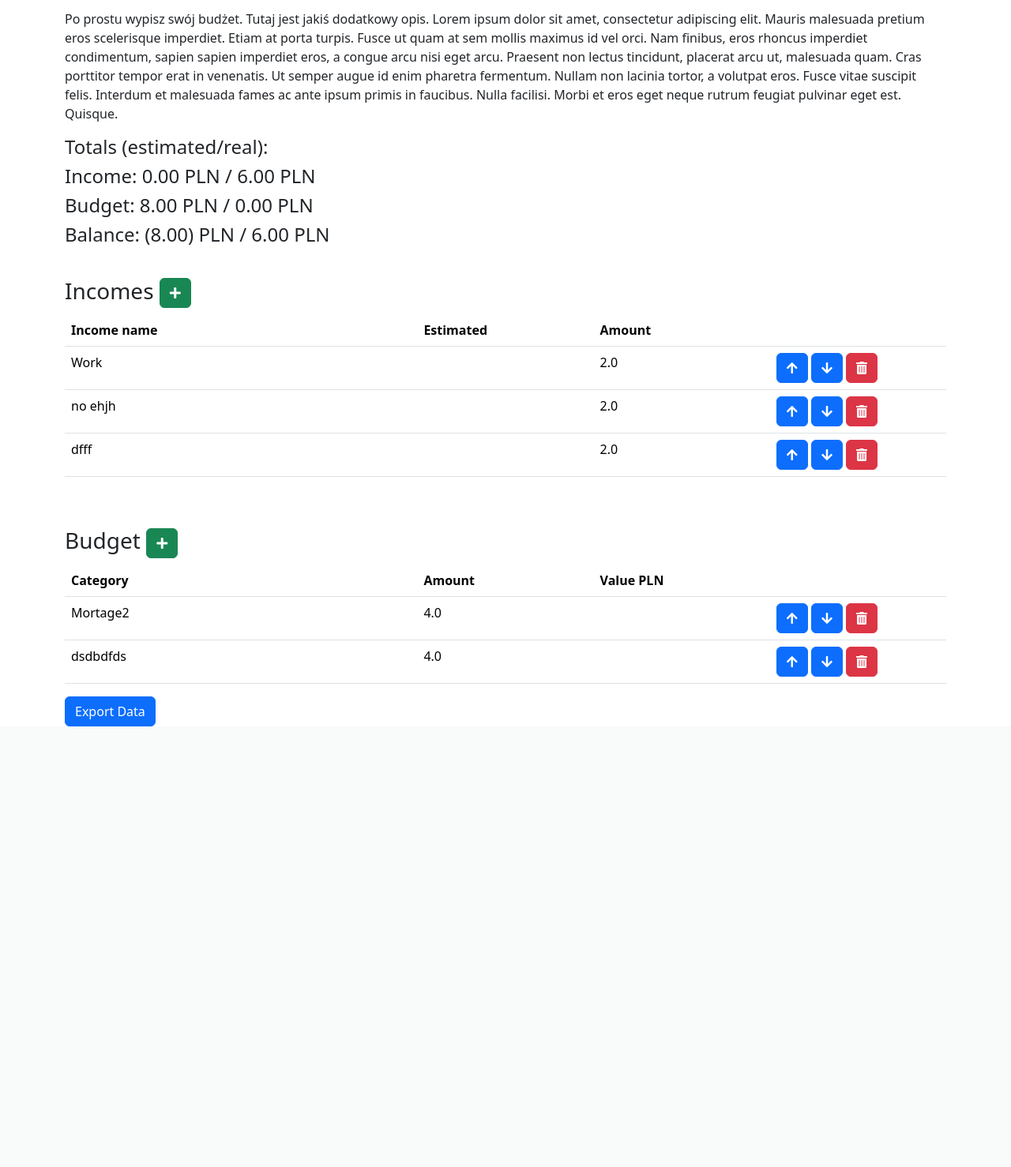
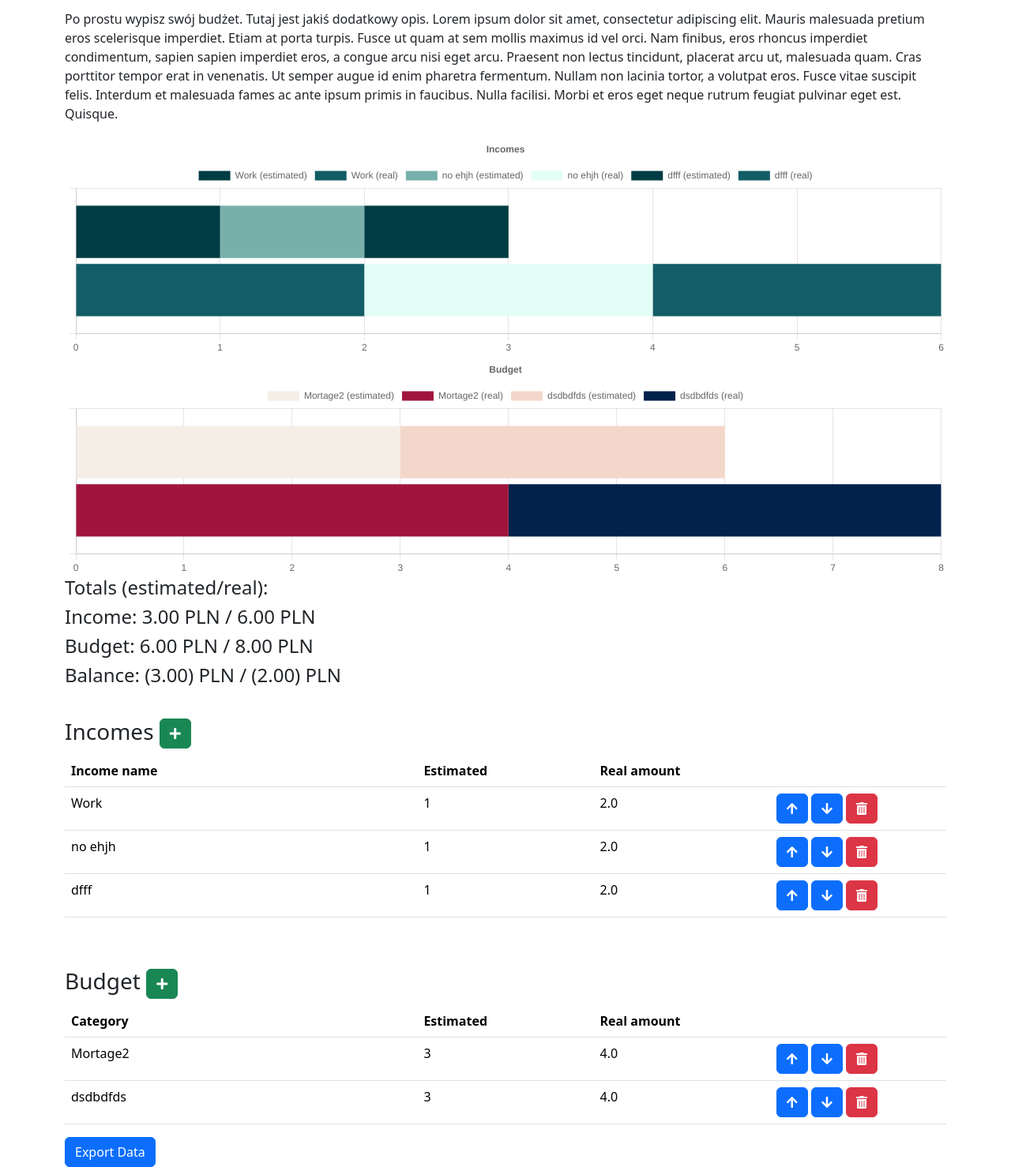
Before and after one commit to Reggy530/Bachelor, a Flask app: page /budget in a window 1280 px wide. Shown: the part 183-1661 px from the top of the page at 79% size. Before the commit the page ends 1103 px from the top, so only its background shows below. Run offline with Flask 3, Linux system fonts and the light colour scheme; a user stored in the database is signed in; some libraries are stand-ins or nearby versions.

Commit message:
add chart into budget

```diff
--- a/main.py
+++ b/main.py
@@ -72,6 +72,20 @@ class Budget(db.Model):
 with app.app_context():
     db.create_all()
 
+# Przykładowe dane - kategorie budżetu i zarobków
+budget_data = {
+    'dom': 1500,
+    'samochód': 500,
+    'jedzenie': 800,
+    # Dodaj więcej kategorii budżetu
+}
+
+earnings_data = {
+    'pensja': 3000,
+    'inwestycje': 1000,
+    # Dodaj więcej kategorii zarobków
+}
+
 @app.route('/', methods=["GET", "POST"])
 def main():
 
@@ -103,7 +117,6 @@ def cashflow():
             db.session.add(asset)
         db.session.commit()
 
-
     result = db.session.execute(
         db.select(Assets).where(and_(Assets.user_id == current_user.id, Assets.period == current_user.current_period)))
 
@@ -127,24 +140,26 @@ def update_month():
     db.session.commit()
     return 'OK'
 
-@app.route('/budget')
+@app.route('/budget', methods=['GET', 'POST'])
 def budget():
     if request.method == "POST":
         data = request.get_json()
+        print(data)
         db.session.query(Budget).filter_by(user_id=current_user.id, period=current_user.current_period).delete()
         for dd in data:
             budgett = Budget(
                 user_id=current_user.id,
                 period=current_user.current_period,
                 name=dd['name'],
-                value_pcs=float(dd['value_pcs']) if dd['value_pcs'] else 1,
-                amount=float(dd['amount']) if dd['amount'] else None,
-                value_pln=float(dd['value_pln']) if dd['value_pln'] else None
+                is_income=dd['is_income'],
+                estimated=float(dd['estimated']) if dd['estimated'] else None,
+                amount=float(dd['amount']) if dd['amount'] else None
+            )
+            print("zmienna budgett ", budgett)
+            db.session.add(budgett)
 
-            )
-            print(budgett)
-            db.session.add(budgett)
-        # db.session.commit()
+        db.session.commit()
+        print('test')
 
     result = db.session.execute(
         db.select(Budget).where(and_(Budget.user_id == current_user.id, Budget.period == current_user.current_period)))
@@ -223,4 +238,4 @@ def register():
 
 
 if __name__ == "__main__":
-    app.run(debug=True, port=2134)
+    app.run(debug=True, port=2137)
--- a/templates/budget.html
+++ b/templates/budget.html
@@ -9,6 +9,8 @@
     <p></p>
     <p>Po prostu wypisz swój budżet. Tutaj jest jakiś dodatkowy opis. Lorem ipsum dolor sit amet, consectetur adipiscing elit. Mauris malesuada pretium eros scelerisque imperdiet. Etiam at porta turpis. Fusce ut quam at sem mollis maximus id vel orci. Nam finibus, eros rhoncus imperdiet condimentum, sapien sapien imperdiet eros, a congue arcu nisi eget arcu. Praesent non lectus tincidunt, placerat arcu ut, malesuada quam. Cras porttitor tempor erat in venenatis. Ut semper augue id enim pharetra fermentum. Nullam non lacinia tortor, a volutpat eros. Fusce vitae suscipit felis. Interdum et malesuada fames ac ante ipsum primis in faucibus. Nulla facilisi. Morbi et eros eget neque rutrum feugiat pulvinar eget est. Quisque. </p>
 <!--    <h4>Total budget: <span id="total">0</span> PLN</h4>-->
+      <canvas id="myChartest" width="800" height="200"></canvas>
+      <canvas id="myChartreal" width="800" height="200"></canvas>
       <h4>Totals (estimated/real):</h4>
     <h4>Income: <span id="label-est-income">0</span> PLN / <span id="label-income">0</span> PLN</h4>
     <h4>Budget: <span id="label-est-budget">0</span> PLN / <span id="label-budget">0</span> PLN</h4>
@@ -18,49 +20,32 @@
     <div id="table-income" class="table-editable">
       <h3>Incomes <button class="table-add btn btn-success" aria-label="Add Row"><i class="fas fa-plus"></i></button></h3>
 
-      <table id='cashflowTable-incomes' class="table" style="table-layout: fixed;">
+      <table id='budgetTable-incomes' class="table" style="table-layout: fixed;">
         <thead>
           <tr>
             <th>Income name</th>
             <th></th>
             <th data-index="11">Estimated</th>
-            <th data-index="12">Amount</th>
+            <th data-index="12">Real amount</th>
             <th></th>
           </tr>
         </thead>
         <tbody>
           {% for value in data %}
             {% if value[0].is_income %}
-                {% if value[0].name == 'Cash PLN'
-                or value[0].name == 'Cash EUR'
-                or value[0].name == 'Cash USD'
-                or value[0].name == 'Account PLN'
-                or value[0].name == 'Account EUR'
-                or value[0].name == 'Credit Card'
-                or value[0].name == 'Allegro Pay'
-                %}
-                  <td id='income-name' contenteditable="false">{{value[0].name}}</td>
+
+                  <td id='1' contenteditable="true">{{value[0].name}}</td>
                      <td></td>
-                  <td id='income-estimated' contenteditable="true">{{value[0].value_pcs}}</td>
+                  <td id='3' contenteditable="true">{{value[0].estimated}}</td>
 
-                  <td id='income-amount' contenteditable="true">{% if value[0].amount %}{{ value[0].amount }}{% endif %}</td>
+                  <td id='4' contenteditable="true">{% if value[0].amount %}{{ value[0].amount }}{% endif %}</td>
 
-                  <td></td>
-                {% else %}
-
-                  <tr>
-                  <td id='budget-category' contenteditable="true">{{value[0].name}}</td>
-                      <td></td>
-                  <td id='budget-amount' contenteditable="true">{{value[0].value_pcs}}</td>
-
-                  <td id='budget-value' contenteditable="true">{% if value[0].amount %}{{ value[0].amount }}{% endif %}</td>
 
                   <td>
                     <button class="table-up btn btn-primary" aria-label="Move Row Up"><i class="fas fa-arrow-up"></i></button>
                     <button class="table-down btn btn-primary" aria-label="Move Row Down"><i class="fas fa-arrow-down"></i></button>
                     <button class="table-remove btn btn-danger" aria-label="Remove Row"><i class="fas fa-trash-alt"></i></button>
                   </td>
-                     {% endif %}
                 </tr>
             {% endif %}
           {% endfor %}
@@ -75,45 +60,31 @@
       <div id="table-budget" class="table-editable">
         <h3>Budget <button class="table-add btn btn-success" aria-label="Add Row"><i class="fas fa-plus"></i></button></h3>
 
-        <table id='cashflowTable-budget' class="table" style="table-layout: fixed;">
+        <table id='budgetTable-budget' class="table" style="table-layout: fixed;">
           <thead>
             <tr>
               <th>Category</th>
               <th></th>
-              <th>Amount</th>
-              <th>Value PLN</th>
+              <th>Estimated</th>
+              <th>Real amount</th>
               <th></th>
             </tr>
           </thead>
           <tbody>
             {% for value in data %}
             {% if value[0].is_income == 0 %}
-                {% if value[0].name == 'Cash PLN'
-                or value[0].name == 'Cash EUR'
-                or value[0].name == 'Cash USD'
-                or value[0].name == 'Account PLN'
-                or value[0].name == 'Account EUR'
-                or value[0].name == 'Credit Card'
-                or value[0].name == 'Allegro Pay'
-                %}
-                  <td id='1' contenteditable="false">{{value[0].name}}</td>
-                  <td id='2' contenteditable="false">{{value[0].value_pcs}}</td>
-                  <td id='3' contenteditable="true">{% if value[0].amount %}{{ value[0].amount }}{% endif %}</td>
-                  <td id='4' contenteditable="false">{% if value[0].value_pln %}{{ value[0].amount }}{% endif %}</td>
-                  <td></td>
-                {% else %}
+                  <td id='5' contenteditable="true">{{value[0].name}}</td>
+                      <td></td>
+<!--                  <td id='6' contenteditable="false">{{value[0].value_pcs}}</td>-->
+                  <td id='7' contenteditable="true">{% if value[0].estimated %}{{ value[0].estimated }}{% endif %}</td>
+                  <td id='8' contenteditable="true">{% if value[0].amount %}{{ value[0].amount }}{% endif %}</td>
 
-                  <tr>
-                  <td id='1' contenteditable="true">{{value[0].name}}</td>
-                  <td id='2' contenteditable="false">{{value[0].value_pcs}}</td>
-                  <td id='3' contenteditable="true">{% if value[0].amount %}{{ value[0].amount }}{% endif %}</td>
-                  <td id='4' contenteditable="true">{% if value[0].value_pln %}{{ value[0].amount }}{% endif %}</td>
                   <td>
                     <button class="table-up btn btn-primary" aria-label="Move Row Up"><i class="fas fa-arrow-up"></i></button>
                     <button class="table-down btn btn-primary" aria-label="Move Row Down"><i class="fas fa-arrow-down"></i></button>
                     <button class="table-remove btn btn-danger" aria-label="Remove Row"><i class="fas fa-trash-alt"></i></button>
                   </td>
-                     {% endif %}
+
                 </tr>
             {% endif %}
           {% endfor %}
@@ -129,9 +100,49 @@
 <!--  <script src="https://cdnjs.cloudflare.com/ajax/libs/jquery/3.6.0/jquery.min.js"></script>-->
 <script>
   var $TABLE = $("#table");
-  var $BTN = $("#export-btn");
+  var $BTN = $("#export-btn-budget");
   var $EXPORT = $("#export");
+var incomeValues = [
+    // {
+    //     label: 'Dataset 1',
+    //     data: [43355], // Tablica danych z jedną wartością
+    //     backgroundColor: '#003C43',
+    //     stack: 'Stack 0',
+    // },
+    // {
+    //     label: 'Dataset 2',
+    //     data: [45335], // Tablica danych z jedną wartością
+    //     backgroundColor: '#003C43',
+    //     stack: 'Stack 0',
+    // }
+];
+var budgetValues = [];
+var datasetCombined = [];
+const labels = [''];
+const baseBackgroundColors = ['#003C43', '#135D66', '#77B0AA', '#E3FEF7'];
+const budgetRealColors = ['#FF204E', '#A0153E','#5D0E41','#00224D'];
+const budgetEstimatedColors = ['#F5EEE6', '#FFF8E3','#F3D7CA','#E6A4B4']
+  function addDataset(label, data, stack, type){
+      let backgroundColor = baseBackgroundColors[incomeValues.length % baseBackgroundColors.length];
+      if (typeof data === 'number') {
+        data = [data];
+    }
+      if(type===1 && stack==='Stack 0')
+         backgroundColor = budgetEstimatedColors[budgetValues.length % baseBackgroundColors.length];
+      else if(type===1 && stack==='Stack 1')
+        backgroundColor = budgetRealColors[budgetValues.length % baseBackgroundColors.length];
 
+      let newDataset = {
+          type:'bar',
+          label:label,
+          data:data,
+          backgroundColor: backgroundColor,
+          stack:stack,
+      }
+      if(type === 0)
+          incomeValues.push(newDataset);
+      else budgetValues.push(newDataset);
+  }
 function refreshValuePLN() {
     console.log("Refreshing values...");
     var totalEstimatedIncome = 0; // Suma szacowanych dochodów
@@ -140,25 +151,41 @@ function refreshValuePLN() {
     var totalRealBudget = 0; // Suma rzeczywistego budżetu
     var totalEstimatedBalance = 0; // Saldo (szacowane)
     var totalRealBalance = 0; // Saldo (rzeczywiste)
-
+    //wyczyszczenie tablicy przed dodawaniem nowych wartości
+    incomeValues.splice(0, incomeValues.length);
+    budgetValues.splice(0, budgetValues.length);
     // Obliczanie sumy szacowanych i rzeczywistych dochodów
-    $('#cashflowTable-incomes tbody tr').each(function() {
+    $('#budgetTable-incomes tbody tr').each(function() {
         var estimated = parseFloat($(this).find('td:eq(2)').text()) || 0; // Szacowana wartość
         var real = parseFloat($(this).find('td:eq(3)').text()) || 0; // Rzeczywista wartość
+        var name = $(this).find('td:eq(0)').text()
 
+        //console.log(name, estimated, real);
         totalEstimatedIncome += estimated;
         totalRealIncome += real;
+        //console.log(name, estimated);
+        addDataset(name+' (estimated)', estimated, 'Stack 0', 0);
+        addDataset(name+ ' (real)', real, 'Stack 1', 0);
+
     });
 
     // Obliczanie sumy szacowanego i rzeczywistego budżetu
-    $('#cashflowTable-budget tbody tr').each(function() {
+    $('#budgetTable-budget tbody tr').each(function() {
         var estimated = parseFloat($(this).find('td:eq(2)').text()) || 0; // Szacowana wartość
         var real = parseFloat($(this).find('td:eq(3)').text()) || 0; // Rzeczywista wartość
-
+        var name = $(this).find('td:eq(0)').text() || 0;
         totalEstimatedBudget += estimated;
         totalRealBudget += real;
+        addDataset(name+' (estimated)', estimated, 'Stack 0', 1);
+        addDataset(name+' (real)', real, 'Stack 1', 1);
+
     });
 
+
+    datasetCombined = [incomeValues, budgetValues];
+    console.log(datasetCombined)
+    myChartEst.update();
+    myChartReal.update();
     // Obliczanie salda (szacowanego i rzeczywistego)
     totalEstimatedBalance = totalEstimatedIncome - totalEstimatedBudget;
     totalRealBalance = totalRealIncome - totalRealBudget;
@@ -175,12 +202,14 @@ function refreshValuePLN() {
 
 function refreshValuesOnChange() {
     // Obsługa zdarzenia wprowadzania danych w tabeli "Incomes"
-    $('#cashflowTable-incomes').on('input', 'td:eq(7), td:eq(8)', function() {
+    $('#budgetTable-incomes').on('input', function() {
         refreshValuePLN(); // Wywołanie funkcji odświeżającej wartości
+        //labels.push(2137);
+
     });
 
     // Obsługa zdarzenia wprowadzania danych w tabeli "Budget"
-    $('#cashflowTable-budget').on('input', 'td:eq(7), td:eq(8)', function() {
+    $('#budgetTable-budget').on('input', function() {
         refreshValuePLN(); // Wywołanie funkcji odświeżającej wartości
     });
 }
@@ -278,18 +307,16 @@ $(document).on("click", ".table-down", function () {
   });
 
 $BTN.click(function () {
-    // var $rows = $TABLE.find("tr:not(:hidden)");
-    // var headers = [];
     var names = {};
-
-    console.log(document.getElementById('2'))
-    const table = document.getElementById('cashflowTable');
+    const table = document.getElementById('budgetTable-incomes');
+    const table2 = document.getElementById('budgetTable-budget');
     var data = [];
 
+    // pushing data from incomes
     for(var i = 1; i < table.rows.length; i++) {
         var row = table.rows[i];
         var name = row.cells[0].innerText.trim();
-        var value_pcs = row.cells[1].innerText.trim();
+        var is_income = 1;
         var amount = row.cells[2].innerText.trim();
         var value_pln = row.cells[3].innerText.trim();
 
@@ -302,17 +329,45 @@ $BTN.click(function () {
         // Adding data to table
         var rowData = {
             name: name,
-            value_pcs: value_pcs,
-            amount: amount,
-            value_pln: value_pln
+            is_income: is_income,
+            estimated: amount,
+            amount: value_pln
         };
         data.push(rowData);
-
+        console.log(rowData);
         // Marking that name is already used.
         names[name] = true;
     }
 
-    fetch('/cashflow', {
+    // pushing data from budget
+    for(var j = 1; j < table2.rows.length; j++) {
+
+        var row2 = table2.rows[j];
+        var name2 = row2.cells[0].innerText.trim();
+        var is_income2 = 0;
+        var amount2 = row2.cells[2].innerText.trim();
+        var value_pln2 = row2.cells[3].innerText.trim();
+
+        // Check if name is unique
+        if (names[name2]) {
+            alert('"' + name2 + '" is not unique.');
+            return;
+        }
+
+        // Adding data to table
+        var rowData2 = {
+            name: name2,
+            is_income: is_income2,
+            estimated: amount2,
+            amount: value_pln2
+        };
+        data.push(rowData2);
+        console.log(rowData2);
+        // Marking that name is already used.
+        names[name] = true;
+    }
+
+    fetch('/budget', {
         method: 'POST',
         headers: {
             'Content-Type': 'application/json'
@@ -320,8 +375,115 @@ $BTN.click(function () {
         body: JSON.stringify(data)
     });
   });
+
+        // Funkcja do generowania losowych danych
+function generateRandomData(count, min, max) {
+            return Array.from({length: count}, () => Math.floor(Math.random() * (max - min + 1)) + min);
+        }
+
+        // Ustawienia wykresu
+const DATA_COUNT = 7;
+const NUMBER_CFG = {count: DATA_COUNT, min: -100, max: 100};
+
+
+
+const dataEst = {
+        labels: labels,
+        datasets: incomeValues,
+    //     datasets: [...incomeValues],
+    // //     datasets: [
+    // //             {
+    // //                 label: 'Dataset 1',
+    // //                 data: generateRandomData(DATA_COUNT, 0, 1000),
+    // //                 backgroundColor: '#003C43',
+    // //                 stack: 'Stack 0',
+    // //             },
+    // //             {
+    // //                 label: 'Dataset 2',
+    // //                 data: generateRandomData(DATA_COUNT, 0, 1000),
+    // //                 backgroundColor: '#135D66',
+    // //                 stack: 'Stack 0',
+    // //             },
+    // //             {
+    // //                 label: 'Dataset 3',
+    // //                 data: generateRandomData(DATA_COUNT, 0, 1000),
+    // //                 backgroundColor: '#77B0AA',
+    // //                 stack: 'Stack 1',
+    // //             },
+    // //             {
+    // //                 label: 'Dataset 4',
+    // //                 data: generateRandomData(DATA_COUNT, 0, 1000),
+    // //                 backgroundColor: '#E3FEF7',
+    // //                 stack: 'Stack 1',
+    // //             },
+    // //
+    // //         ]
+        };
+
+const dataReal ={
+  labels: labels,
+  datasets: budgetValues,
+}
+const configEst = {
+            type: 'bar',
+            data: dataEst,
+            options: {
+                plugins: {
+                    title: {
+                        display: true,
+                        text: 'Incomes'
+                    },
+                },
+                responsive: true,
+                interaction: {
+                    intersect: false,
+                },
+                scales: {
+                    x: {
+                        stacked: true,
+                    },
+                    y: {
+                        stacked: true
+                    }
+                },
+                indexAxis: 'y',
+            }
+        };
+
+const configReal = {
+            type: 'bar',
+            data: dataReal,
+            options: {
+                plugins: {
+                    title: {
+                        display: true,
+                        text: 'Budget'
+                    },
+                },
+                responsive: true,
+                interaction: {
+                    intersect: false,
+                },
+                scales: {
+                    x: {
+                        stacked: true,
+                    },
+                    y: {
+                        stacked: true
+                    }
+                },
+                indexAxis: 'y',
+            }
+        };
+
+        // Tworzenie wykresu
+        var ctxest = document.getElementById('myChartest').getContext('2d');
+        var ctxreal = document.getElementById('myChartreal').getContext('2d');
+        var myChartEst = new Chart(ctxest, configEst);
+        var myChartReal = new Chart(ctxreal, configReal);
 </script>
 
 
 
+
 {% include "footer.html" %}
--- a/templates/header.html
+++ b/templates/header.html
@@ -4,6 +4,7 @@
   <head>
     <script src="https://ajax.googleapis.com/ajax/libs/jquery/3.5.1/jquery.min.js"></script>
     <script src="../static/js/color-modes.js"></script>
+    <script src="https://cdn.jsdelivr.net/npm/chart.js"></script>
 <!--    <link href="https://cdn.jsdelivr.net/npm/bootstrap@5.3.0-alpha1/dist/css/bootstrap.min.css" rel="stylesheet">-->
   <link href="https://cdnjs.cloudflare.com/ajax/libs/font-awesome/5.15.4/css/all.min.css" rel="stylesheet">
 
```
Also changed, not shown: instance/posts.db.
